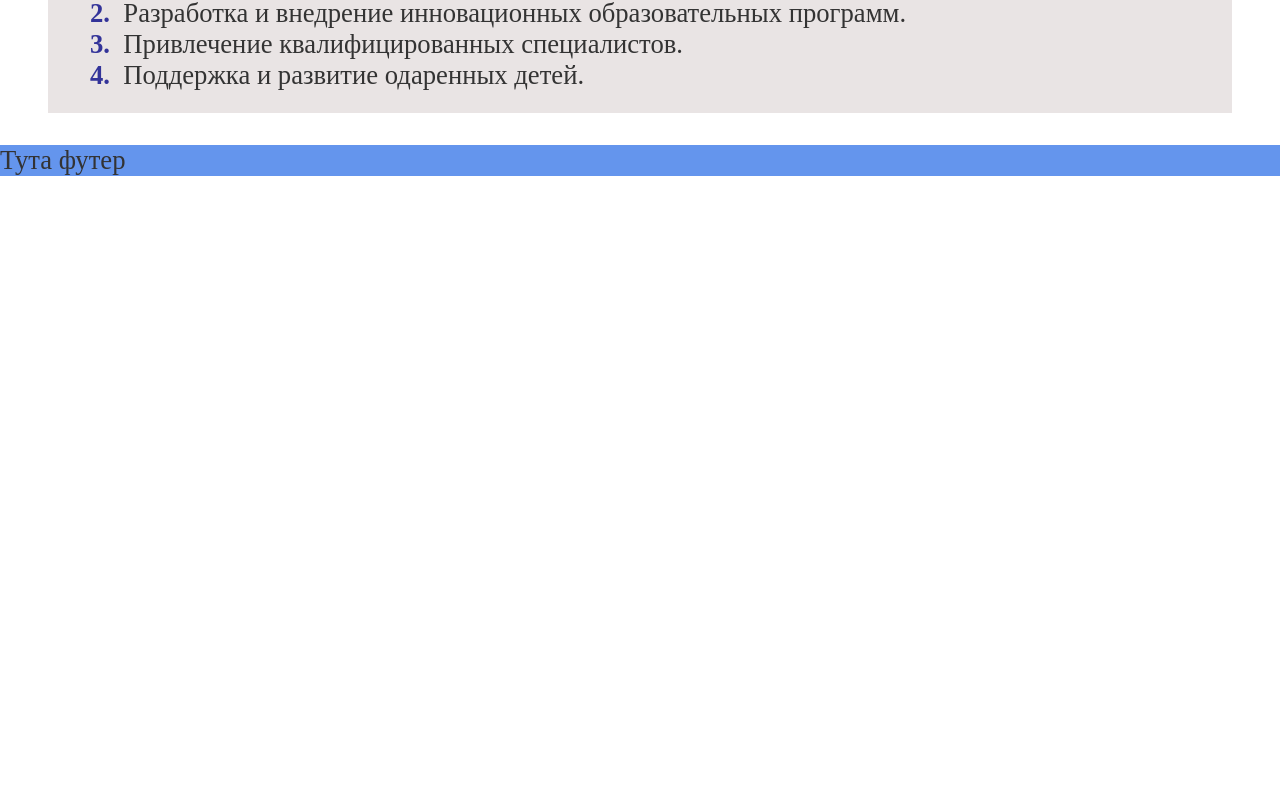
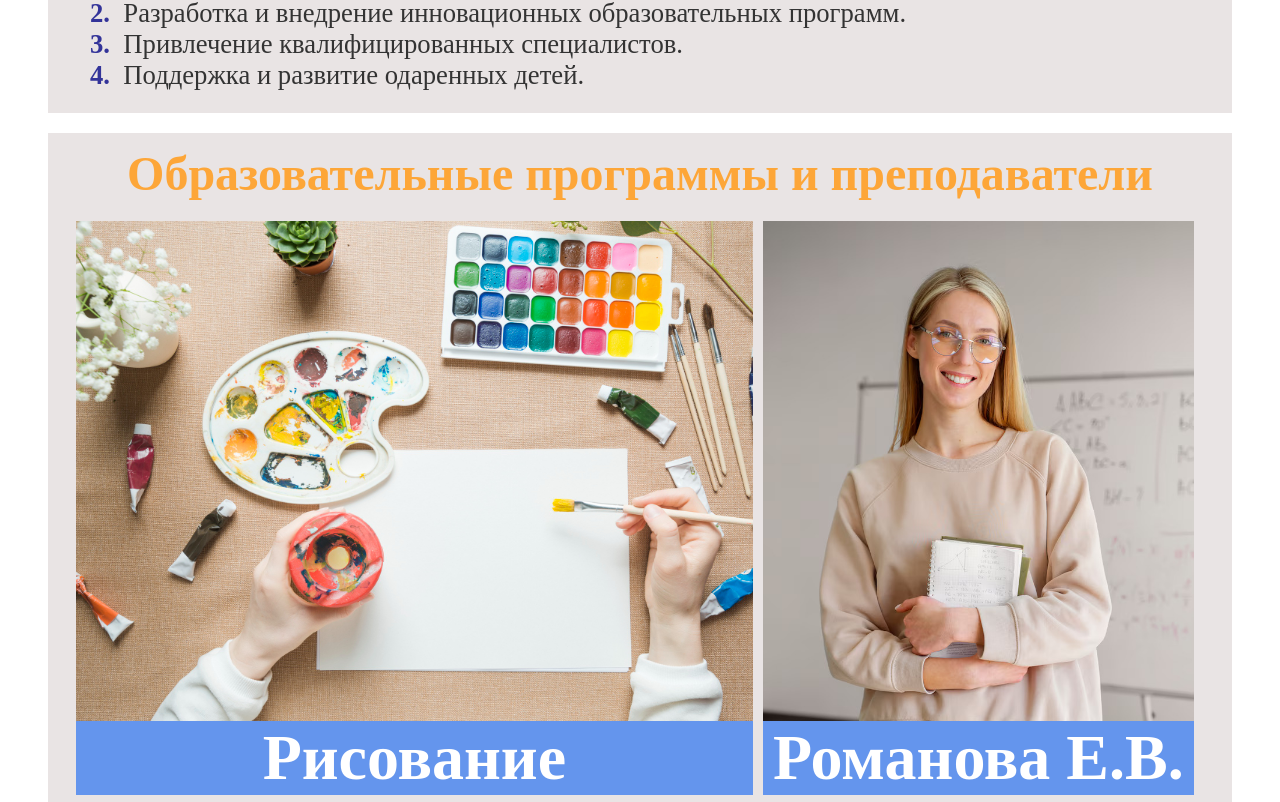
Before and after one commit to Veyyr3/Project-CDU, a React (Vite) app in the folder Project_CDU/: page / in a window 1280 px wide. Shown: the part 1398-2200 px from the top of the page. Before the commit the page ends 1574 px from the top, so only its background shows below. Built offline with nearby package versions, Linux system fonts and the light colour scheme.

Commit message:
feat: added mugsSection in MainSection

```diff
--- a/Project_CDU/src/sections/MainSection.jsx
+++ b/Project_CDU/src/sections/MainSection.jsx
@@ -9,6 +9,8 @@
     import ContainerTextInfo from "../components/ContainerTextInfo";
     // компонент для списков
     import ContainerListInfo from "../components/ContainerListInfo";
+    // секция кружков
+    import MugsSection from "./MugsSection"
 // #endregion компоненты
 
 
@@ -57,6 +59,9 @@ export default function MainSection() {
 
             {/* Блок список 2 */}
             <ContainerListInfo titleText={j[1].titleText} list={j[1].list} />
+
+            {/* секция кружков */}
+            <MugsSection/>
         </section>
         // конец
     );
```
Also changed, not shown: Project_CDU/notes/задачи.txt.
